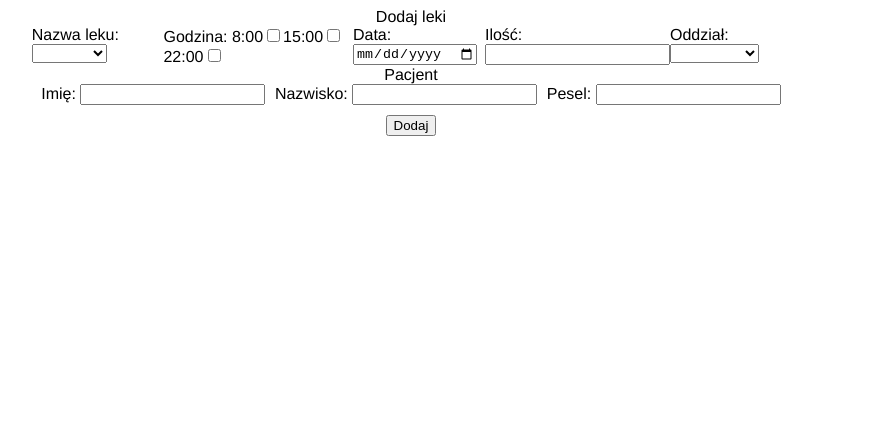
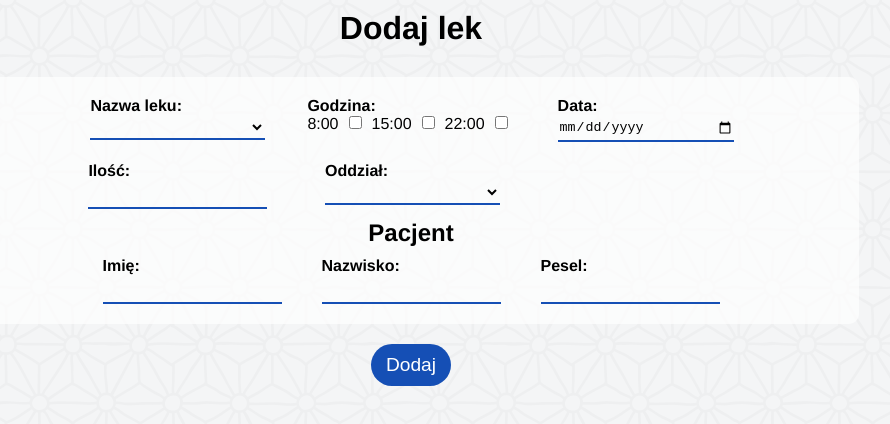
Before and after one commit to kateotto/drugs-planner, a Vue app: page / in a window 1280 px wide. Shown: the top 424 px of the page, without its empty margins (229-1119 px from the left). Built offline with nearby package versions, Linux system fonts and the light colour scheme; data requests are answered from the project's data file.

Commit message:
Add styles

```diff
--- a/src/App.vue
+++ b/src/App.vue
@@ -15,6 +15,12 @@ export default {
 };
 </script>
 <style>
+* {
+  margin: 0;
+}
+body {
+  background-image: url("./assets/main-pattern.png");
+}
 #app {
   font-family: Avenir, Helvetica, Arial, sans-serif;
 }
--- a/src/components/Card.vue
+++ b/src/components/Card.vue
@@ -1,20 +1,22 @@
 <template>
   <div class="card__wrapper">
-    <div>Nazwa: {{ item.name }}</div>
+    <div><span class="card__title">Nazwa leku:</span> {{ item.name }}</div>
     <div>
-      Godziny:
+      <span class="card__title">Godziny:</span>
       <ul>
         <li v-for="i in hours" :key="i">{{ i }}:00</li>
       </ul>
     </div>
-    <div>Data: {{ item.date }}</div>
-    <div>Ilość: {{ item.amount }}</div>
-    <div>Oddział: {{ item.ward }}</div>
-    <div>Imię: {{ item.person.name }}</div>
-    <div>Nazwisko: {{ item.person.surname }}</div>
-    <div>Pesel: {{ item.person.pesel }}</div>
-    <div>ID: {{ item.id }}</div>
-    <button @click="deleteItem(item.id)">USUŃ</button>
+    <div><span class="card__title">Data:</span> {{ item.date }}</div>
+    <div><span class="card__title">Ilość:</span> {{ item.amount }}</div>
+    <div><span class="card__title">Oddział:</span> {{ item.ward }}</div>
+    <div class="card__title">Pacjent:</div>
+    <div><span class="card__title">Imię:</span> {{ item.person.name }}</div>
+    <div>
+      <span class="card__title">Nazwisko:</span> {{ item.person.surname }}
+    </div>
+    <div><span class="card__title">Pesel:</span> {{ item.person.pesel }}</div>
+    <button @click="deleteItem(item.id)" class="card__button">&times;</button>
   </div>
 </template>
 <script>
@@ -30,12 +32,35 @@ export default {
 </script>
 <style lang="scss">
 .card {
+  position: relative;
+
   &__wrapper {
     width: 80%;
     margin: 20px;
     padding: 15px;
-    border: 2px solid gray;
+    background-color: rgba(255, 255, 255, 0.3);
+    box-shadow: 4px 4px 10px rgba(0, 0, 0, 0.4);
+    border: 2.5px solid #154fb5;
     border-radius: 10px;
+    position: relative;
+  }
+  &__title {
+    font-weight: 600;
+    color: #0d3e92;
+  }
+  &__button {
+    position: absolute;
+    top: 7px;
+    right: 7px;
+    font-size: 1.75em;
+    border: none;
+    background-color: transparent;
+    cursor: pointer;
+    outline: none;
+    transition: 0.3s ease-in color;
+    &:hover {
+      color: #1449a9;
+    }
   }
 }
 </style>
--- a/src/components/Container.vue
+++ b/src/components/Container.vue
@@ -1,15 +1,19 @@
 <template>
   <div id="container" class="container">
-    <div class="header">Dodaj leki</div>
+    <div class="header header--big">Dodaj lek</div>
     <div class="container__form">
       <div class="container__information">
         <div class="element">
-          <label for="drugTitle">Nazwa leku: </label>
+          <label for="drugTitle" class="container__title">
+            Nazwa leku:
+          </label>
+          <div>
             <select
               name="drugTitle"
               id="drugTitle"
               v-model="drugTitle"
               form="dataForm"
+              class="input"
             >
               <option value="Polocard">Polocard</option>
               <option value="Ketonal">Ketonal</option>
@@ -17,14 +21,17 @@
               <option value="Aspiran">Aspiran</option>
             </select>
           </div>
-        <div class="container__drugInformation element">
-          <label for="drugMorning">Godzina: </label>
+        </div>
+        <div class="element element__hours">
+          <label class="container__title">Godzina: </label>
+          <div>
             <label for="drugMorning">8:00</label>
             <input
               type="checkbox"
               name="drugMorging"
               value="8"
               v-model="drugHour"
+              class="input--checkbox"
             />
             <label for="drugAfternoon">15:00</label>
             <input
@@ -32,6 +39,7 @@
               name="drugAfternoon"
               value="15"
               v-model="drugHour"
+              class="input--checkbox"
             />
             <label for="drugEvening">22:00</label>
             <input
@@ -39,43 +47,89 @@
               name="drugEvening"
               value="22"
               v-model="drugHour"
+              class="input--checkbox"
             />
           </div>
-        <div class="element">
-          <label for="drugDate">Data: </label>
-          <input type="date" name="drugDate" v-model="drugDate" />
         </div>
         <div class="element">
-          <label for="drugAmount">Ilość: </label>
-          <input name="drugAmount" type="number" min="0" v-model="drugAmount" />
+          <label for="drugDate" class="container__title">Data: </label>
+          <div>
+            <input
+              type="date"
+              name="drugDate"
+              v-model="drugDate"
+              class="input"
+            />
+          </div>
         </div>
         <div class="element">
-          <label for="ward">Oddział: </label>
-          <select name="ward" id="ward" v-model="ward" form="dataForm">
+          <label for="drugAmount" class="container__title">Ilość: </label>
+          <div>
+            <input
+              name="drugAmount"
+              type="number"
+              min="0"
+              v-model="drugAmount"
+              class="input"
+            />
+          </div>
+        </div>
+        <div class="element">
+          <label for="ward" class="container__title">Oddział: </label>
+          <div>
+            <select
+              name="ward"
+              id="ward"
+              v-model="ward"
+              form="dataForm"
+              class="input"
+            >
               <option value="kardiologia">Kardiologia</option>
               <option value="okulistyka">Okulistyka</option>
               <option value="chirurgia">Chirurgia</option>
             </select>
           </div>
         </div>
-      <div class="center subheader">Pacjent</div>
+      </div>
+      <div class="center header header--medium">Pacjent</div>
       <div class="container__patient">
         <div class="element">
-          <label for="personName">Imię: </label>
-          <input type="text" name="personName" v-model="personName" />
+          <label for="personName" class="container__title">Imię: </label>
+          <div>
+            <input
+              type="text"
+              name="personName"
+              v-model="personName"
+              class="input"
+            />
+          </div>
         </div>
         <div class="element">
-          <label for="personSurname">Nazwisko: </label>
-          <input type="text" name="personSurname" v-model="personSurname" />
+          <label for="personSurname" class="container__title">Nazwisko: </label>
+          <div>
+            <input
+              type="text"
+              name="personSurname"
+              v-model="personSurname"
+              class="input"
+            />
+          </div>
         </div>
         <div class="element">
-          <label for="personId">Pesel: </label>
-          <input type="text" name="personId" v-model="personId" />
+          <label for="personId" class="container__title">Pesel: </label>
+          <div>
+            <input
+              type="text"
+              name="personId"
+              v-model="personId"
+              class="input"
+            />
+          </div>
         </div>
       </div>
     </div>
     <button v-on:click="isValid" class="container__button">Dodaj</button>
-    <div>{{ error }}</div>
+    <div class="error">{{ error }}</div>
     <div class="container__card">
       <Card
         v-for="item of planner"
@@ -211,28 +265,135 @@ export default {
   flex-direction: column;
   justify-content: center;
   align-items: center;
+
   &__form {
-    width: 60%;
+    display: flex;
+    flex-direction: column;
+    align-items: center;
+    width: 70%;
+    margin: 20px 0;
+    padding: 20px 0;
+    background-color: rgba(255, 255, 255, 0.7);
+    border-radius: 10px;
+
+    @media screen and (max-width: 1024px) {
+      width: 90%;
+    }
   }
   &__information {
-    display: flex;
-    justify-content: space-around;
+    display: grid;
+    grid-template-areas: "a a a a a";
+    grid-template-rows: 1fr;
+    column-gap: 20px;
+    row-gap: 20px;
+    justify-items: center;
+
+    @media screen and (max-width: 1280px) {
+      grid-template-areas: "a a a";
+    }
+
+    @media screen and (max-width: 768px) {
+      grid-template-areas: "a a";
+    }
+    @media screen and (max-width: 600px) {
+      grid-template-areas: "a";
+    }
   }
   &__patient {
-    display: flex;
-    justify-content: space-evenly;
+    display: grid;
+    grid-template-areas: "a a a";
+    grid-template-rows: 1fr;
+    column-gap: 20px;
+    row-gap: 20px;
+    justify-items: center;
+
+    @media screen and (max-width: 1024px) {
+      grid-template-areas: "a a";
+    }
+    @media screen and (max-width: 600px) {
+      grid-template-areas: "a";
+    }
+  }
+  &__title {
+    font-weight: 600;
   }
   &__button {
-    margin: 10px 0;
+    font-size: 1.2em;
+    margin-bottom: 20px;
+    padding: 10px 15px;
+    border: none;
+    border-radius: 30px;
+    color: #fff;
+    background-color: #154fb5;
+    outline: none;
+    cursor: pointer;
+    transition: 0.2s ease-in background-color;
+    &:hover {
+      background-color: #1960dc;
+    }
   }
   &__card {
     display: grid;
     grid-template-areas: "a a a a";
     grid-template-rows: 1fr;
+    column-gap: 25px;
     justify-items: center;
+
+    @media screen and (max-width: 1024px) {
+      grid-template-areas: "a a a";
+    }
+
+    @media screen and (max-width: 768px) {
+      grid-template-areas: "a a";
+    }
+
+    @media screen and (max-width: 480px) {
+      grid-template-areas: "a";
+    }
+  }
+}
+
+.element {
+  &__hours {
+    display: inline-block;
+  }
+  @media screen and (max-width: 1280px) {
+    margin: 0px 10px;
   }
 }
 .center {
   text-align: center;
 }
+
+.header {
+  margin: 10px 0;
+  font-weight: 600;
+
+  &--big {
+    font-size: 2em;
+  }
+
+  &--medium {
+    font-size: 1.5em;
+    margin: 10px 0;
+    @media screen and (max-width: 600px) {
+      margin: 30px 0;
+    }
+  }
+}
+.input {
+  width: 175px;
+  height: 25px;
+  background-color: transparent;
+  border: none;
+  border-bottom: 2px solid #154fb5;
+  outline: none;
+
+  &--checkbox {
+    margin: 0 10px;
+  }
+}
+.error {
+  color: red;
+}
 </style>
```
Also changed, not shown: src/components/test.html (added, +143 -0 lines), src/assets/logo.png (deleted), src/assets/main-pattern.png (added). Lines whose indentation alone changed are shown as unchanged.
